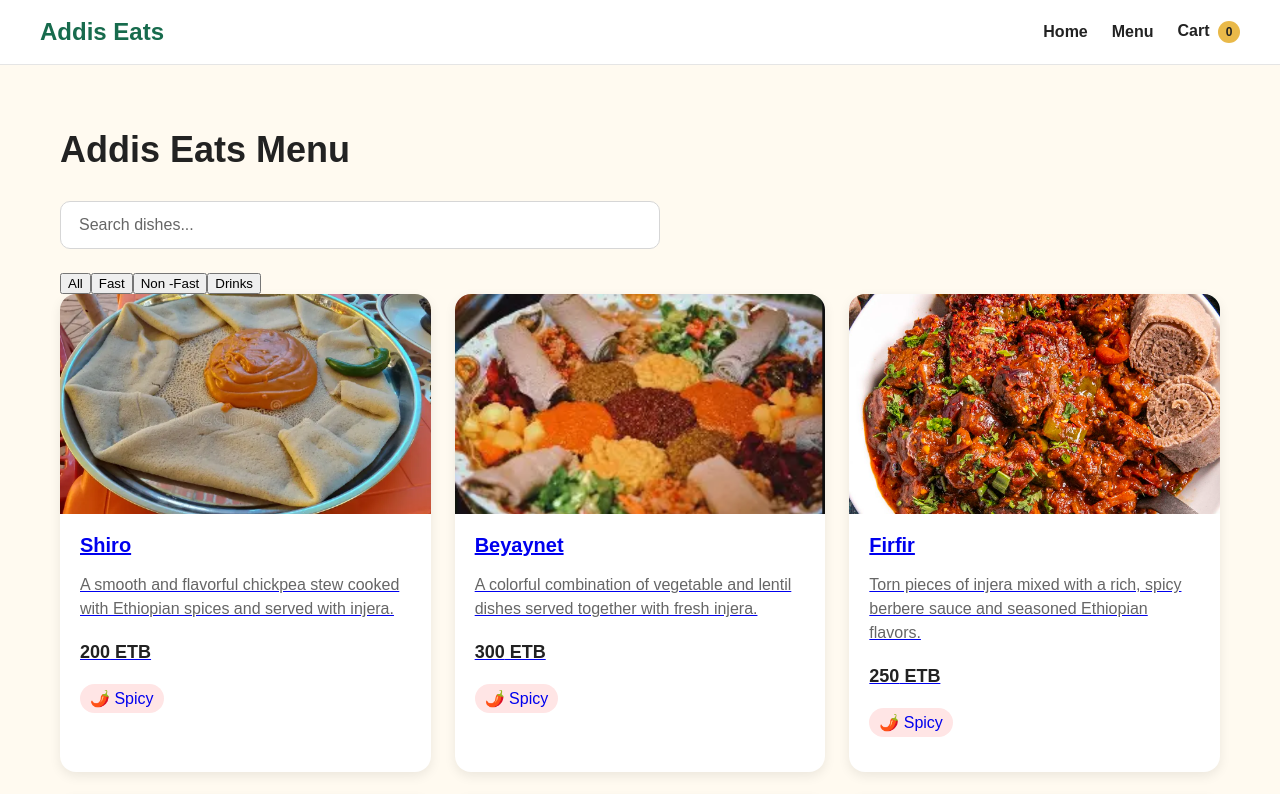
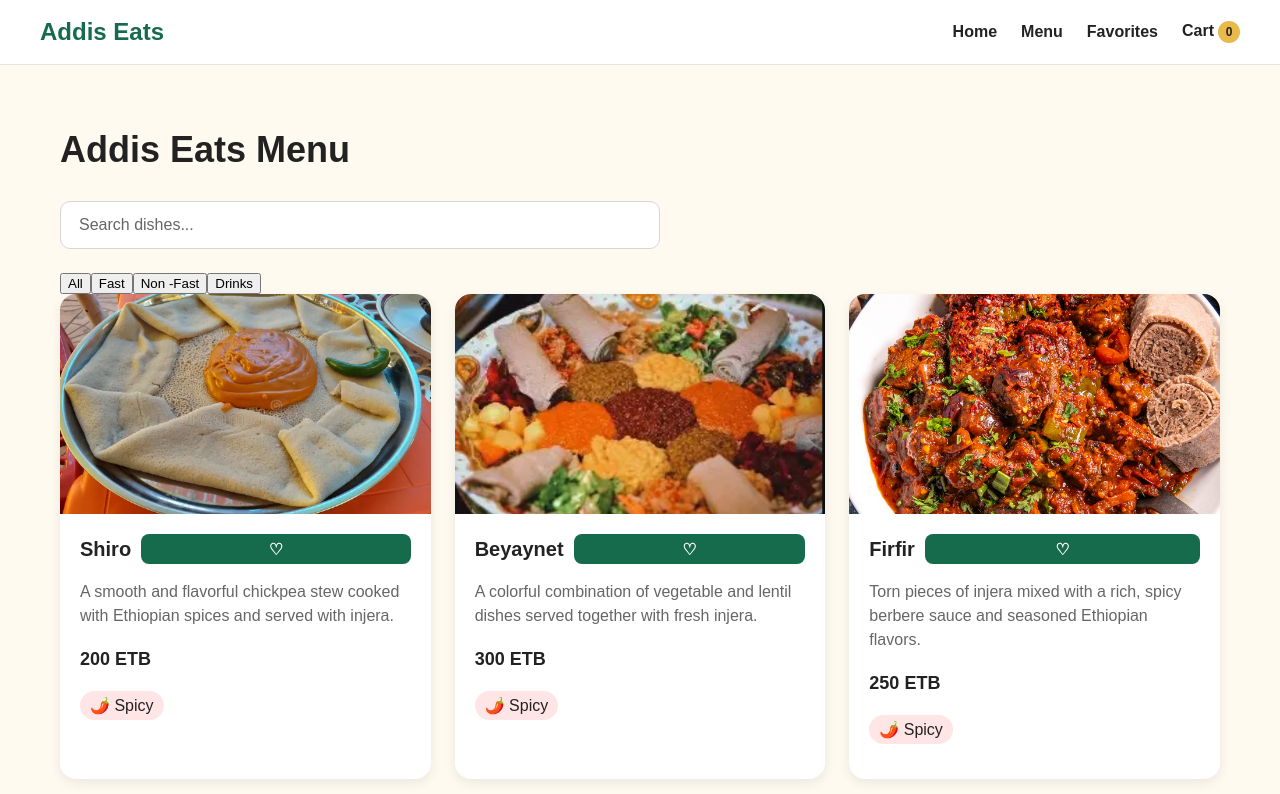
Before and after one commit to birhanukiros-tech/addis-eats-react, a React (Vite) app in the folder module-03-react-nextjs/Projects/addis_eats_react/: page /menu in a window 1280 px wide. Shown: the top 794 px of the page. Built offline with nearby package versions, Linux system fonts and the light colour scheme.

Commit message:
feat: add favorites

```diff
--- a/module-03-react-nextjs/Projects/addis_eats_react/src/App.jsx
+++ b/module-03-react-nextjs/Projects/addis_eats_react/src/App.jsx
@@ -3,6 +3,7 @@ import DishDetail from "./menu/DishDetail";
 import { Navigate, Route, Routes } from "react-router-dom";
 import Cart from "./cart/Cart";
 import Navbar from "./ui/Navbar";
+import Favorites from "./favorites/Favorites";
 
 function App() {
     return (
@@ -11,11 +12,10 @@ function App() {
 
             <Routes>
                 <Route path="/" element={<Navigate to="/menu" replace />} />
-
                 <Route path="/menu" element={<Menu />} />
-
                 <Route path="/menu/:id" element={<DishDetail />} />
                 <Route path="/cart" element={<Cart />} />
+                <Route path="/favorites" element={<Favorites />} />
             </Routes>
         </div>
     );
--- a/module-03-react-nextjs/Projects/addis_eats_react/src/favorites/FavoriteButton.jsx
+++ b/module-03-react-nextjs/Projects/addis_eats_react/src/favorites/FavoriteButton.jsx
@@ -0,0 +1,38 @@
+import useFavoritesStore from "./favoritesStore";
+
+function FavoriteButton({ dish }) {
+    const favorites = useFavoritesStore(
+        (state) => state.favorites
+    );
+
+    const addFavorite = useFavoritesStore(
+        (state) => state.addFavorite
+    );
+
+    const removeFavorite = useFavoritesStore(
+        (state) => state.removeFavorite
+    );
+
+    const isFavorite = favorites.some(
+        (item) => item.id === dish.id
+    );
+
+    function handleFavorite() {
+        if (isFavorite) {
+            removeFavorite(dish.id);
+        } else {
+            addFavorite(dish);
+        }
+    }
+
+    return (
+        <button
+            className="favorite-button"
+            onClick={handleFavorite}
+        >
+            {isFavorite ? "❤️" : "♡"}
+        </button>
+    );
+}
+
+export default FavoriteButton;
--- a/module-03-react-nextjs/Projects/addis_eats_react/src/favorites/Favorites.jsx
+++ b/module-03-react-nextjs/Projects/addis_eats_react/src/favorites/Favorites.jsx
@@ -0,0 +1,66 @@
+import useFavoritesStore from "./favoritesStore";
+import FavoriteButton from "./FavoriteButton";
+import { Link } from "react-router-dom";
+
+function Favorites() {
+    const favorites = useFavoritesStore(
+        (state) => state.favorites
+    );
+
+    if (favorites.length === 0) {
+        return (
+            <div className="favorites-page">
+                <h1>Your Favorites</h1>
+                <p>You haven't saved any dishes yet.</p>
+
+                <Link to="/menu">
+                    Browse Menu
+                </Link>
+            </div>
+        );
+    }
+
+    return (
+        <div className="favorites-page">
+            <h1>Your Favorites</h1>
+
+            <div className="dish-list">
+                {favorites.map((dish) => (
+                    <article
+                        className="dish-card"
+                        key={dish.id}
+                    >
+                        <div className="dish-image-wrapper">
+                            <img
+                                src={dish.image}
+                                alt={dish.name}
+                            />
+                        </div>
+
+                        <div className="dish-card-content">
+
+                            <div className="dish-title-row">
+                                <Link to={`/menu/${dish.id}`}>
+                                    <h2>{dish.name}</h2>
+                                </Link>
+
+                                <FavoriteButton dish={dish} />
+                            </div>
+
+                            <p>{dish.description}</p>
+
+                            <p>{dish.price} ETB</p>
+
+                            {dish.spicy && (
+                                <span>🌶️ Spicy</span>
+                            )}
+
+                        </div>
+                    </article>
+                ))}
+            </div>
+        </div>
+    );
+}
+
+export default Favorites;
--- a/module-03-react-nextjs/Projects/addis_eats_react/src/favorites/favoritesStore.js
+++ b/module-03-react-nextjs/Projects/addis_eats_react/src/favorites/favoritesStore.js
@@ -0,0 +1,40 @@
+import { create } from "zustand";
+
+const useFavoritesStore = create((set) => ({
+    favorites: JSON.parse(
+        localStorage.getItem("addis_eats_favorites")
+    ) || [],
+
+    addFavorite: (dish) => {
+        set((state) => {
+            const favorites = [
+                ...state.favorites,
+                dish
+            ];
+
+            localStorage.setItem(
+                "addis_eats_favorites",
+                JSON.stringify(favorites)
+            );
+
+            return { favorites };
+        });
+    },
+
+    removeFavorite: (id) => {
+        set((state) => {
+            const favorites = state.favorites.filter(
+                (dish) => dish.id !== id
+            );
+
+            localStorage.setItem(
+                "addis_eats_favorites",
+                JSON.stringify(favorites)
+            );
+
+            return { favorites };
+        });
+    }
+}));
+
+export default useFavoritesStore;
--- a/module-03-react-nextjs/Projects/addis_eats_react/src/index.css
+++ b/module-03-react-nextjs/Projects/addis_eats_react/src/index.css
@@ -345,3 +345,36 @@ img {
     border-radius: var(--radius-md);
     box-shadow: var(--shadow-card);
 }
+
+/*=======================================================
+ Favorite Button
+ ======================================================== */
+
+ .favorite-button {
+    width: 10px;
+    height: 30px;
+    padding: 0;
+    border: none;
+    background: transparent;
+    font-size: 20px;
+    display: flex;
+    align-items: center;
+    justify-content: center;
+    cursor: pointer;
+}
+
+.dish-title-row {
+    display: flex;
+    justify-content: space-between;
+    align-items: center;
+    gap: 10px;
+}
+
+.dish-title-row a {
+    text-decoration: none;
+    color: var(--color-text);
+}
+
+.dish-title-row h2 {
+    margin: 0;
+}
--- a/module-03-react-nextjs/Projects/addis_eats_react/src/menu/DishCard.jsx
+++ b/module-03-react-nextjs/Projects/addis_eats_react/src/menu/DishCard.jsx
@@ -1,36 +1,36 @@
-import { useState } from "react";
 import { Link } from "react-router-dom";
+import FavoriteButton from "../favorites/FavoriteButton";
 
 function DishCard({ dish }) {
-    const [imageLoading, setImageLoading] = useState(true);
-
     return (
         <article className="dish-card">
 
-            <Link to={`/menu/${dish.id}`} >
             <div className="dish-image-wrapper">
-                {imageLoading && (
-                    <div className="image-skeleton"></div>
-                )}
-
                 <img
                     src={dish.image}
                     alt={dish.name}
-                    onLoad={() => setImageLoading(false)}
                 />
-
             </div>
 
             <div className="dish-card-content">
-                <h2>{dish.name}</h2>
+
+                <div className="dish-title-row">
+                    <Link to={`/menu/${dish.id}`}>
+                        <h2>{dish.name}</h2>
+                    </Link>
+
+                     <FavoriteButton dish={dish} />
+                </div>
 
                 <p>{dish.description}</p>
 
                 <p>{dish.price} ETB</p>
 
-                {dish.spicy && <span>🌶️ Spicy</span>}
+                {dish.spicy && (
+                    <span>🌶️ Spicy</span>
+                )}
+
             </div>
-            </Link>
 
         </article>
     );
--- a/module-03-react-nextjs/Projects/addis_eats_react/src/ui/Navbar.jsx
+++ b/module-03-react-nextjs/Projects/addis_eats_react/src/ui/Navbar.jsx
@@ -8,11 +8,11 @@ function Navbar() {
 
             <div>
                 <Link to="/">Home</Link>
+
                 <Link to="/menu">Menu</Link>
 
-                <Link to="/cart">
-                    Cart <CartBadge />
-                </Link>
+                <Link to="/favorites">Favorites</Link>
+                <Link to="/cart">Cart<CartBadge /></Link>
             </div>
         </nav>
     );
```
